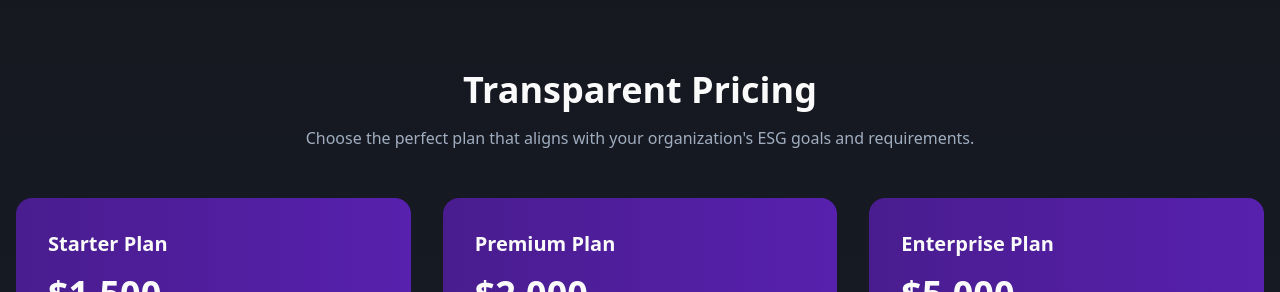
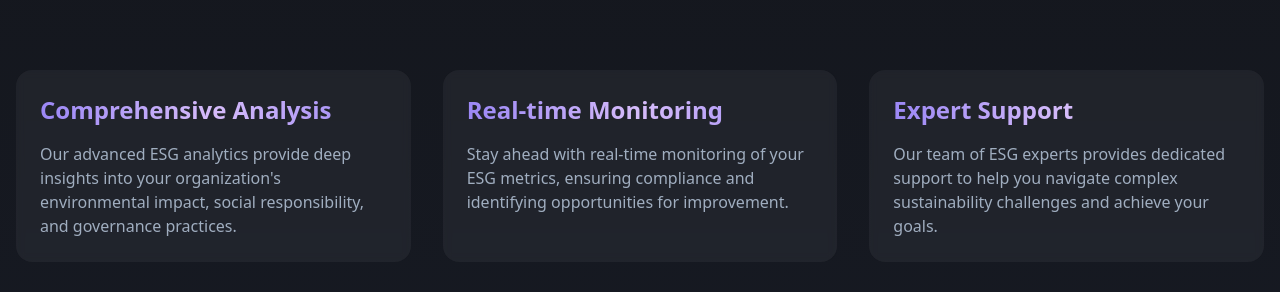
Before and after one commit to 87924/smooth-sailing-esg, a React (Vite) app: page / in a window 1280 px wide. Shown: the part 508-800 px from the top of the page. Built offline with nearby package versions, Linux system fonts and the light colour scheme.

Commit message:
Add info section below hero
Added a new section below the hero section to display additional information.  The background animation should continue to run uninterrupted.

```diff
--- a/src/pages/Index.tsx
+++ b/src/pages/Index.tsx
@@ -68,6 +68,32 @@ const Index = () => {
         </div>
       </section>
 
+      {/* Info Section */}
+      <section className="py-20 relative">
+        <div className="container mx-auto px-4">
+          <div className="grid grid-cols-1 md:grid-cols-3 gap-8">
+            <div className="p-6 rounded-lg backdrop-blur-sm bg-white/5 hover:bg-white/10 transition-all duration-300">
+              <h3 className="text-2xl font-bold mb-4 gradient-text">Comprehensive Analysis</h3>
+              <p className="text-muted-foreground">
+                Our advanced ESG analytics provide deep insights into your organization's environmental impact, social responsibility, and governance practices.
+              </p>
+            </div>
+            <div className="p-6 rounded-lg backdrop-blur-sm bg-white/5 hover:bg-white/10 transition-all duration-300">
+              <h3 className="text-2xl font-bold mb-4 gradient-text">Real-time Monitoring</h3>
+              <p className="text-muted-foreground">
+                Stay ahead with real-time monitoring of your ESG metrics, ensuring compliance and identifying opportunities for improvement.
+              </p>
+            </div>
+            <div className="p-6 rounded-lg backdrop-blur-sm bg-white/5 hover:bg-white/10 transition-all duration-300">
+              <h3 className="text-2xl font-bold mb-4 gradient-text">Expert Support</h3>
+              <p className="text-muted-foreground">
+                Our team of ESG experts provides dedicated support to help you navigate complex sustainability challenges and achieve your goals.
+              </p>
+            </div>
+          </div>
+        </div>
+      </section>
+
       {/* Pricing Section */}
       <section className="py-20">
         <div className="container mx-auto px-4">
```
